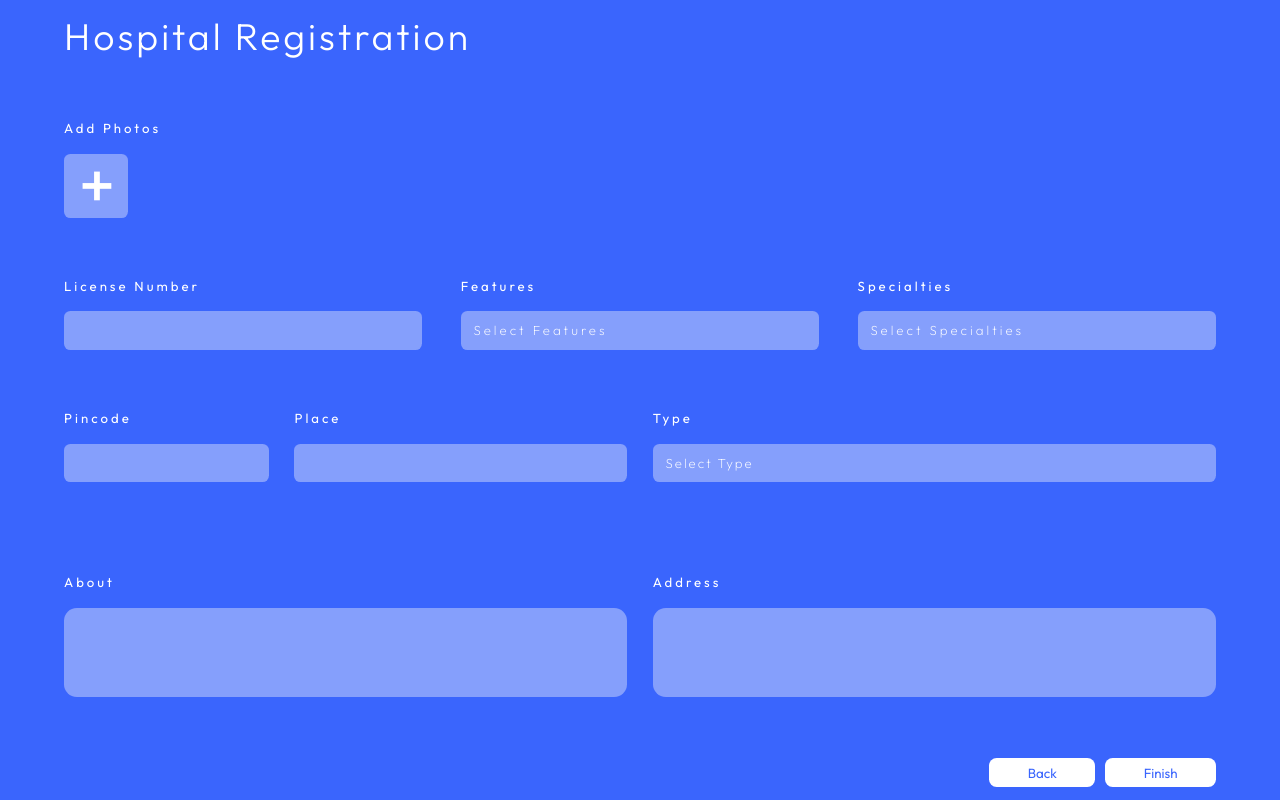
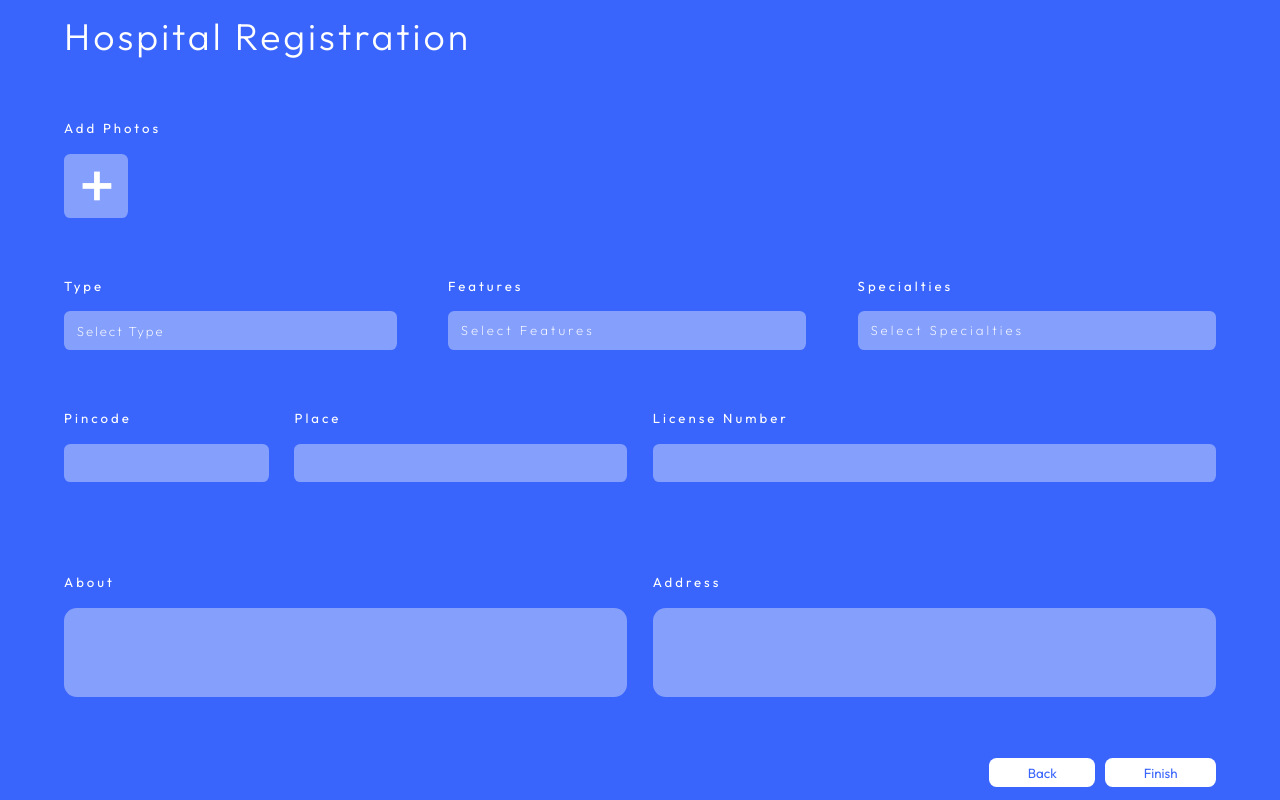
Before and after one commit to aswanthup/dr_one, a React (Create React App) app: page /hospitaladminregistration2 in a window 1280 px wide. Built offline with nearby package versions, Linux system fonts and the light colour scheme.

Commit message:
aswant-new

```diff
--- a/src/pages/Doctoradmin/Doctoradminregistration1.jsx
+++ b/src/pages/Doctoradmin/Doctoradminregistration1.jsx
@@ -59,7 +59,7 @@ export default function Doctoradminregistration1() {
         setValidationErrors((prevErrors) => ({
           ...prevErrors,
           [name]:
-            "Password must contain at least 1 uppercase letter, 1 number, 1 special character (@.#$!%*?&), and be at least 6 characters long",
+            "Password must be 6+ characters with an uppercase letter, digit, and special character.",
         }));
       } else if (Data.confirmPassword) {
         if (value !== Data.confirmPassword) {
--- a/src/pages/Doctoradmin/doctoradminregistration2.css
+++ b/src/pages/Doctoradmin/doctoradminregistration2.css
@@ -135,7 +135,7 @@
   border-radius: 0.5vw;
   height: 3vw;
   color: white;
-  padding: 1vw;
+  padding-left: 1vw;
   letter-spacing: 2px;
   width: 30vw;
   margin-top: 1vw;
@@ -153,7 +153,7 @@
   border-radius: 0.5vw;
   height: 3vw;
   color: white;
-  padding: 1vw;
+  padding-left: 1vw;
   letter-spacing: 2px;
   width: 30vw;
   margin-top: 1vw;
@@ -165,6 +165,11 @@
   display: none;
 }
 
+
+
+
+
+
 /* Mobile screen ----------------------------------------*/
 
 @media only screen and (max-width:980px) {
@@ -175,6 +180,17 @@
   .mobile {
     display: block;
   }
+
+
+
+  .doctoradminregistration {
+    height:fit-content;
+
+  }
+
+
+
+
 
   .doctoradminregistration_input {
     height: 100%;
@@ -284,8 +300,3 @@
     color: white;
   }
 }
-
-
-@media only screen and (max-width:1024px) {
-
-}
--- a/src/pages/Hospitaladmin/Hospitaladminregistration1.jsx
+++ b/src/pages/Hospitaladmin/Hospitaladminregistration1.jsx
@@ -86,7 +86,7 @@ export default function Hospitaladminregistration1() {
     const PhonePattern = /^[6-9]\d{9}$/;
 
     if (HospitalAdminRg?.password && !Passwordpattern.test(HospitalAdminRg.password)) {
-      errors.password = "Password must contain at least 1 uppercase letter, 1 number, 1 special character (@.#$!%*?&), and be at least 6 characters long.";
+      errors.password = "Password must be 6+ characters with an uppercase letter, digit, and special character.";
     }
 
     if (HospitalAdminRg?.email && !EmailPattern.test(HospitalAdminRg.email)) {
--- a/src/pages/Hospitaladmin/Hospitaladminregistration2.jsx
+++ b/src/pages/Hospitaladmin/Hospitaladminregistration2.jsx
@@ -244,11 +244,43 @@ export default function Hospitaladminregistration2() {
 
                                 </div>
 
+
+
+
+
                                 <div className='hospital-second-section flex'>
+
+
+
                                         <div>
-                                                <h4>License Number</h4>
-                                                <input value={HospitalAdminRg?.lisence_no || ''} onChange={inputChanges} type="text" maxLength={30} name='lisence_no' />
+                                        <h4>Type</h4>
+                                                <select
+                                                        type="text"
+                                                        onChange={inputChanges}
+                                                        value={HospitalAdminRg?.type ? HospitalAdminRg?.type : ''}
+                                                        name="type"
+                                                        className="hospitalRegTypeList"
+                                                >
+                                                        <option
+                                                                disabled selected value=''
+                                                        >
+                                                                Select Type
+                                                        </option>
+                                                        {type.map((types, index) => (
+                                                                <option style={{ color: "black" }}
+                                                                        key={index}
+                                                                        value={types?.name}>
+                                                                        {types?.name}
+                                                                </option>
+                                                        ))}
+                                                </select>
+
+
                                         </div>
+
+
+
+
 
                                         <div>
                                                 <h4>Features</h4>
@@ -260,6 +292,10 @@ export default function Hospitaladminregistration2() {
                                                         </div>
                                                         : <h4>Select Features</h4>}</button>
                                         </div>
+
+
+
+
 
                                         <div>
                                                 <h4>Specialties</h4>
@@ -275,6 +311,10 @@ export default function Hospitaladminregistration2() {
 
 
                                 </div>
+
+
+
+
 
                                 <div className='hospitaladminregistration_second flex' >
                                         <div className='flex pin-lo'>
@@ -320,29 +360,16 @@ export default function Hospitaladminregistration2() {
 
 
 
-                                        <div>
-                                                <h4>Type</h4>
-                                                <select
-                                                        type="text"
-                                                        onChange={inputChanges}
-                                                        value={HospitalAdminRg?.type ? HospitalAdminRg?.type : ''}
-                                                        name="type"
-                                                        className="hospitalRegTypeList"
-                                                >
-                                                        <option
-                                                                disabled selected value=''
-                                                        >
-                                                                Select Type
-                                                        </option>
-                                                        {type.map((types, index) => (
-                                                                <option style={{ color: "black" }}
-                                                                        key={index}
-                                                                        value={types?.name}>
-                                                                        {types?.name}
-                                                                </option>
-                                                        ))}
-                                                </select>
+                                        <div   className='License'>
+                                        <h4>License Number</h4>
+                                                <input value={HospitalAdminRg?.lisence_no || ''} onChange={inputChanges} type="text" maxLength={30} name='lisence_no' />
                                         </div>
+
+
+
+
+
+
                                 </div>
                                 <div className='flex hospital-adress-about'>
 
--- a/src/pages/Hospitaladmin/hospitaladminregistration2.css
+++ b/src/pages/Hospitaladmin/hospitaladminregistration2.css
@@ -276,7 +276,7 @@ input[type="checkbox"]:disabled {
 .hospitalRegTypeList {
   background-color: rgba(246, 246, 249, .4);
   border-radius: .5vw;
-  width: 44vw;
+  width:26vw;
   height: 3vw;
   margin-top: 1vw;
   color: white;
@@ -531,7 +531,16 @@ input[type="checkbox"]:disabled {
 
 
 
-
+.License input{
+  background-color: rgba(246, 246, 249, .4);
+  border-radius: .5vw;
+  width: 44vw;
+  height: 3vw;
+  color: white;
+  padding: 1vw;
+  letter-spacing: 2px;
+  margin-top: 1vw;
+}
 
 
 
--- a/src/pages/Labadmin/Labadminregistration1.jsx
+++ b/src/pages/Labadmin/Labadminregistration1.jsx
@@ -81,7 +81,7 @@ export default function Labadminregistration1() {
     const PhonePattern = /^[6-9]\d{9}$/;
 
     if (LabAdminRg?.password && !Passwordpattern.test(LabAdminRg.password)) {
-      errors.password = "Password must contain at least 1 uppercase letter, 1 number, 1 special character (@.#$!%*?&), and be at least 6 characters long.";
+      errors.password = "Password must be 6+ characters with an uppercase letter, digit, and special character.";
     }
 
     if (LabAdminRg?.email && !EmailPattern.test(LabAdminRg.email)) {
--- a/src/pages/Login&register/register.css
+++ b/src/pages/Login&register/register.css
@@ -230,10 +230,7 @@ label {
     overflow-x: scroll;
 }
 
-.main-waring-section {
-    width: 100%;
-    overflow: scroll;
-}
+
 
 @media screen and (max-width:1024px) {
     .select-file {
```
Also changed, not shown: src/pages/Labadmin/Labadminregistration2.jsx (+25 -0 lines).
